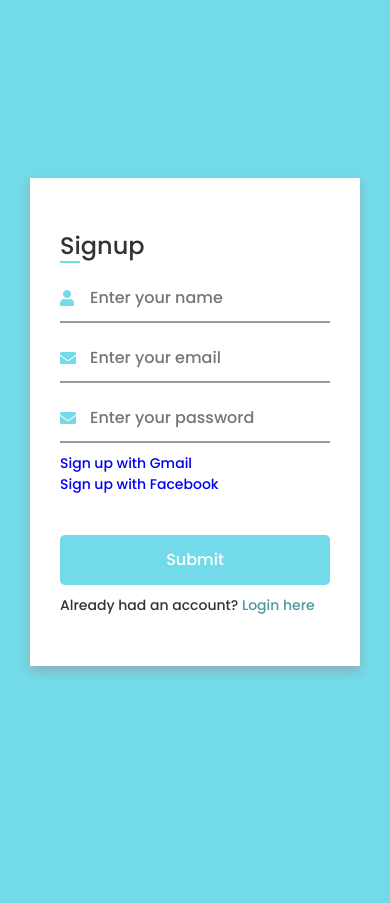
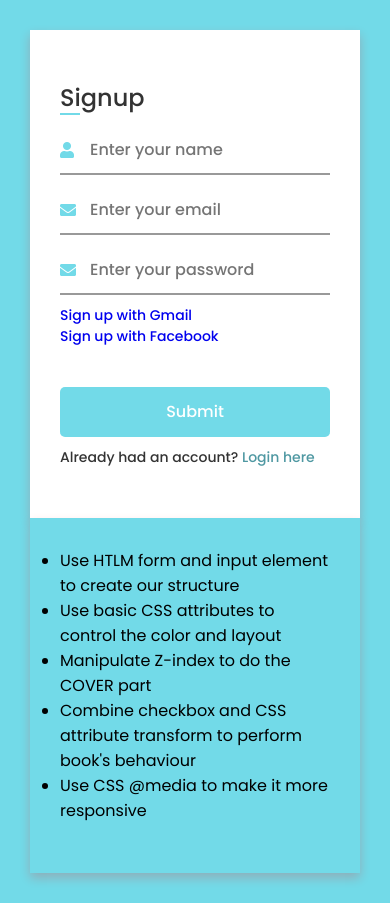
Before and after one commit to areengrrow/IN206, a plain HTML site: page Assignment_1/index.html in a window 390 px wide. Before the commit the page ends 844 px from the top, so only its background shows below. Drawn offline with Linux system fonts and the light colour scheme.

Commit message:
add description

```diff
--- a/Assignment_1/index.html
+++ b/Assignment_1/index.html
@@ -80,6 +80,16 @@
       </div>
     </form>
   </div>
+
+  <div class="container description">
+    <ul>
+      <li>Use HTLM form and input element to create our structure</li>
+      <li>Use basic CSS attributes to control the color and layout</li>
+      <li>Manipulate Z-index to do the COVER part</li>
+      <li>Combine checkbox and CSS attribute transform to perform book's behaviour</li>
+      <li>Use CSS @media to make it more responsive</li>
+    </ul>
+  </div>
 </body>
 
 </html>
--- a/Assignment_1/style.css
+++ b/Assignment_1/style.css
@@ -9,13 +9,15 @@
 }
 
 body {
+
   min-height: 100vh;
-  display: flex;
+  display: block;
   align-items: center;
-  justify-content: center;
+  justify-content: space-between;
   background: #72dae8;
   padding: 30px;
 }
+
 
 .container {
   position: relative;
@@ -24,7 +26,9 @@ body {
   background: #fff;
   padding: 50px 30px;
   box-shadow: 0 5px 10px rgba(255, 0, 0, 0.2);
+  margin: auto;
 }
+
 .container #flip{
   display: none;
 }
@@ -48,17 +52,6 @@ body {
     background: #72dae8;
     opacity: 0.5;
     z-index: 100;
-}
-
-.container .cover::after{
-    content: '';
-    position: absolute;
-    height: 100%;
-    width: 100;
-    background: #72dae8;
-    opacity: 0.5;
-    z-index: 100;
-    transform: rotateY(180deg);
 }
 
 .container .cover img{
@@ -108,6 +101,8 @@ body {
   align-items: center;
   justify-content: space-between;
 }
+
+
 
 .form-content .login-form, .form-content .signup-form {
   width: calc(100% / 2 -25px);
@@ -222,3 +217,9 @@ form .form-content label:hover{
     display:block;
   }
 }
+
+.description{
+  padding-top: 30px;
+    margin-top: auto;
+    background: #72dae8;
+}
```
